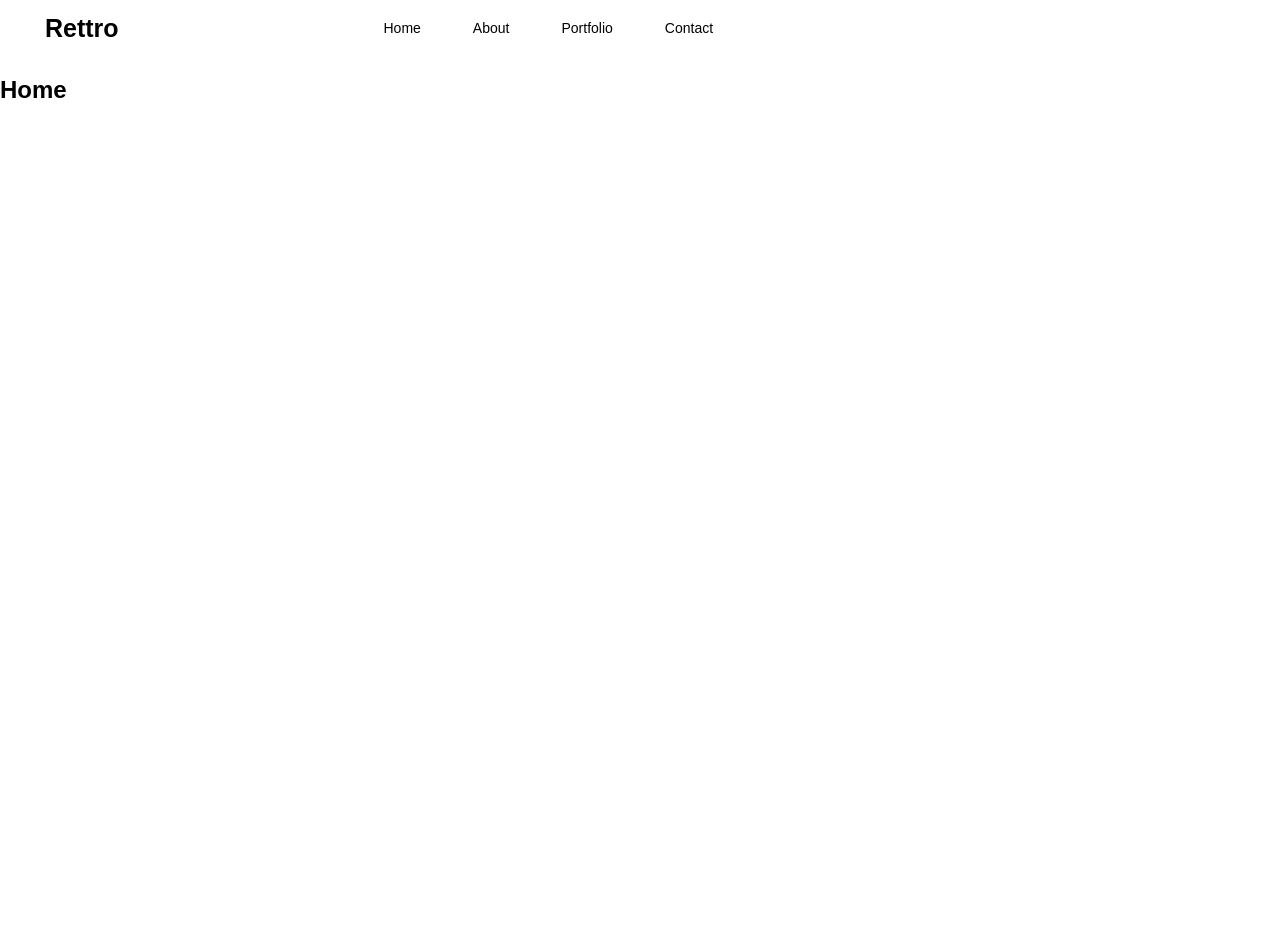
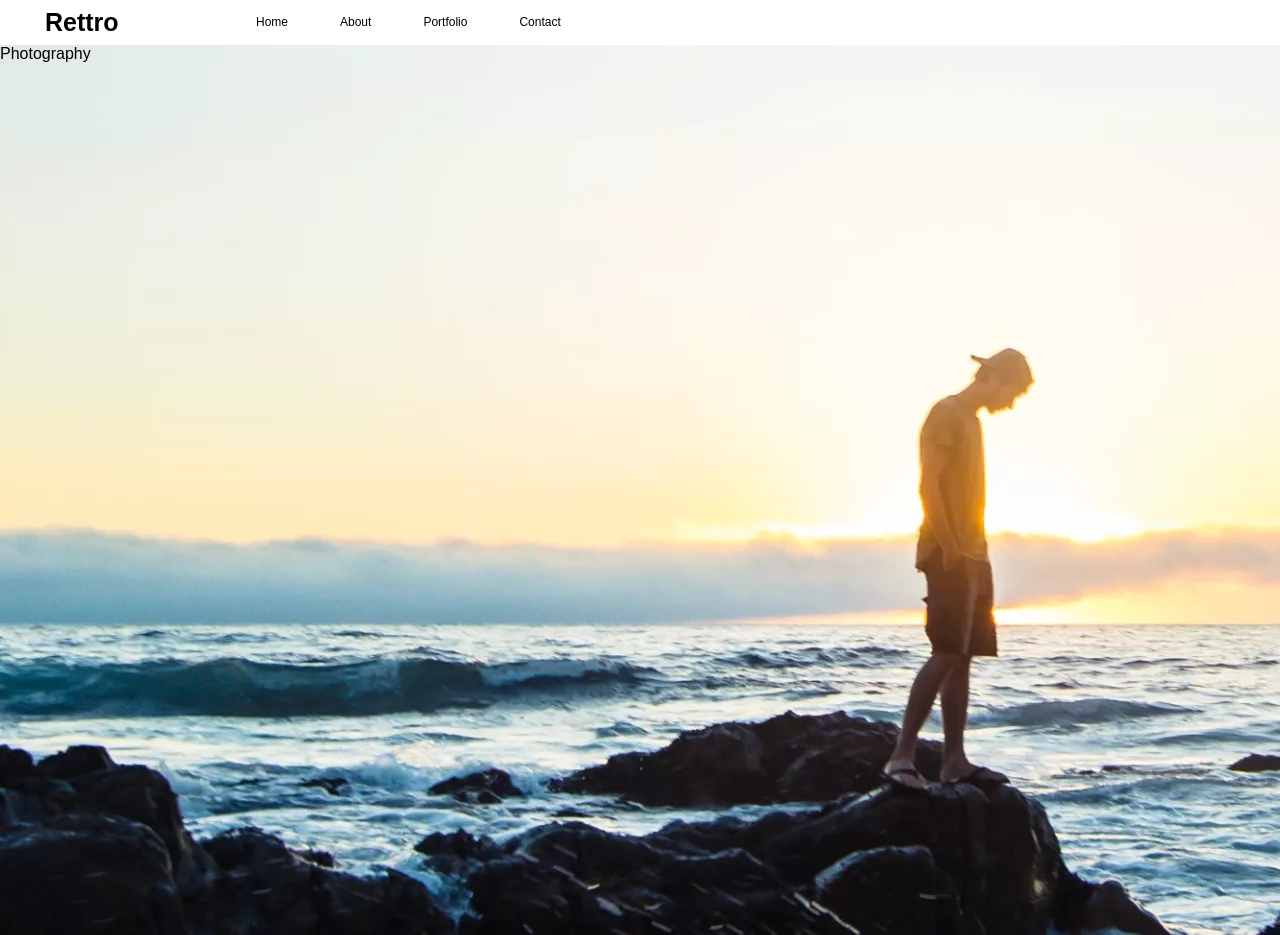
Before and after one commit to VikrantShirvankar/design-studio, a React (Create React App) app: page / in a window 1280 px wide. Before the commit the page ends 800 px from the top, so only its background shows below. Built offline with nearby package versions, Linux system fonts and the light colour scheme; a web font is replaced by a local one.

Commit message:
Updated navigation and conatiner structure

```diff
--- a/src/App.scss
+++ b/src/App.scss
@@ -1,2 +1,8 @@
 .design-studio-app {
+  main {
+    padding-top: 45px;
+    @media screen and (max-width: 768px) {
+      padding-top: 40px;
+    }
+  }
 }
--- a/src/App.tsx
+++ b/src/App.tsx
@@ -11,7 +11,10 @@ import NoMatchFound from './Containers/NoMatchFound/NoMatchFound';
 function App() {
   return (
     <div className="design-studio-app">
+      <header>
         <Navigation />
+      </header>
+      <main>
         <Routes>
           <Route path="/" element={<Home />} />
           <Route path="about" element={<About />} />
@@ -19,6 +22,7 @@ function App() {
           <Route path="contact" element={<Contact />} />
           <Route path="*" element={<NoMatchFound />} />
         </Routes>
+      </main>
     </div>
   );
 }
--- /dev/null
+++ b/src/Components/HomePageBanner/HomePageBanner.scss
@@ -0,0 +1,7 @@
+.banner-container {
+  height: 890px;
+  background-image: url('../../Assets/images/h1_hero2.png.webp');
+  background-repeat: no-repeat;
+  background-size: cover;
+  opacity: 1;
+}
--- /dev/null
+++ b/src/Components/HomePageBanner/HomePageBanner.tsx
@@ -0,0 +1,14 @@
+import React, { useEffect, useState } from 'react';
+import './HomePageBanner.scss';
+
+const HomePageBanner = () => {
+  return (
+    <div className="banner-container">
+      <div className="banner-wrapper">
+        <div className="banner-content">Photography</div>
+      </div>
+    </div>
+  );
+};
+
+export default HomePageBanner;
--- a/src/Components/Navigatiion/Navigation.scss
+++ b/src/Components/Navigatiion/Navigation.scss
@@ -1,3 +1,9 @@
+.sticky-navigation {
+  position: fixed;
+  width: 100%;
+  background-color: #fff;
+}
+
 .navigation-container {
   padding: 0 30px;
   display: flex;
@@ -12,17 +18,17 @@
   }
 
   .menu-items-wrapper {
-    flex: 3;
+    flex: 6;
     align-items: center;
     display: flex;
     .menu-items {
       color: #000;
       font-weight: 400;
-      padding: 20px 26px;
+      padding: 15px 26px;
       text-transform: capitalize;
-      font-size: 14px;
+      font-size: 12px;
       cursor: pointer;
-      &:hover {
+      a:hover {
         text-decoration: underline;
       }
     }
@@ -32,22 +38,11 @@
     display: flex;
     align-items: center;
   }
-
-  @media screen and (max-width: 768px) {
-    .header-inner {
-      display: none;
-    }
-    .mobile-menu {
-      display: flex;
-      justify-content: center;
-      align-items: center;
-    }
-  }
 }
 
 .mobile-navigation-container {
   .menu-title {
-    padding: 15px 0;
+    padding: 5px 0;
   }
 }
 
--- a/src/Components/Navigatiion/Navigation.tsx
+++ b/src/Components/Navigatiion/Navigation.tsx
@@ -52,9 +52,11 @@ const Navigation = () => {
     : '';
 
   return (
-    <>
+    <div className="sticky-navigation">
       <div className={`navigation-container ${mobileNavigationContainer}`}>
-        <div className="menu-title">Rettro</div>
+        <div className="menu-title">
+          <Link to="/">Rettro</Link>
+        </div>
 
         {!isMobileMenu && (
           <div className="menu-items-wrapper">
@@ -71,11 +73,14 @@ const Navigation = () => {
         <Outlet />
       </div>
       {isMneuDrawerOpen && isMobileMenu && (
-        <div className="mobile-menu-wrapper">
+        <div
+          className="mobile-menu-wrapper"
+          onClick={() => setIsMenuDrawerOpen(false)}
+        >
           <NavItems menuItems={menuItems} />
         </div>
       )}
-    </>
+    </div>
   );
 };
 
--- a/src/Containers/About/About.tsx
+++ b/src/Containers/About/About.tsx
@@ -3,7 +3,7 @@ import React, { Component } from 'react';
 const About = () => {
   return (
     <div>
-      <h2>About</h2>
+      About
     </div>
   );
 };
--- a/src/Containers/Home/Home.tsx
+++ b/src/Containers/Home/Home.tsx
@@ -1,8 +1,10 @@
 import React from 'react';
+import HomePageBanner
+ from '../../Components/HomePageBanner/HomePageBanner';
 const Home = () => {
   return (
     <div>
-      <h2>Home</h2>
+      <HomePageBanner />
     </div>
   );
 };
```
Also changed, not shown: src/Assets/images/h1_hero2.png.webp (added). Lines whose indentation alone changed are shown as unchanged.
